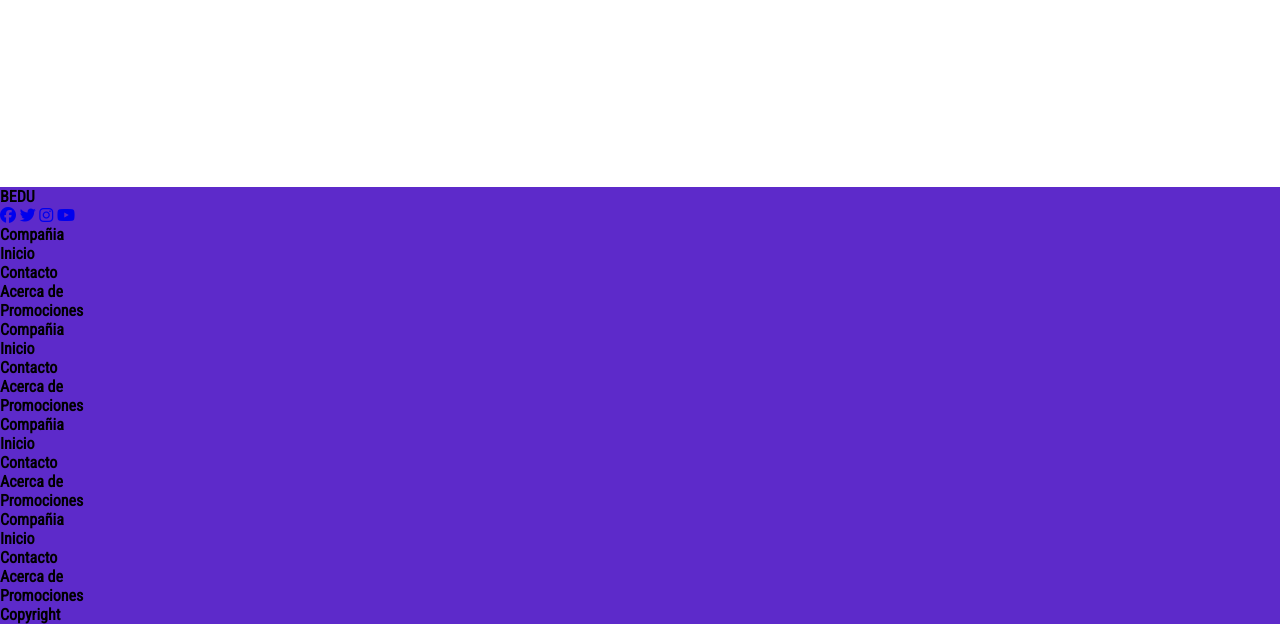
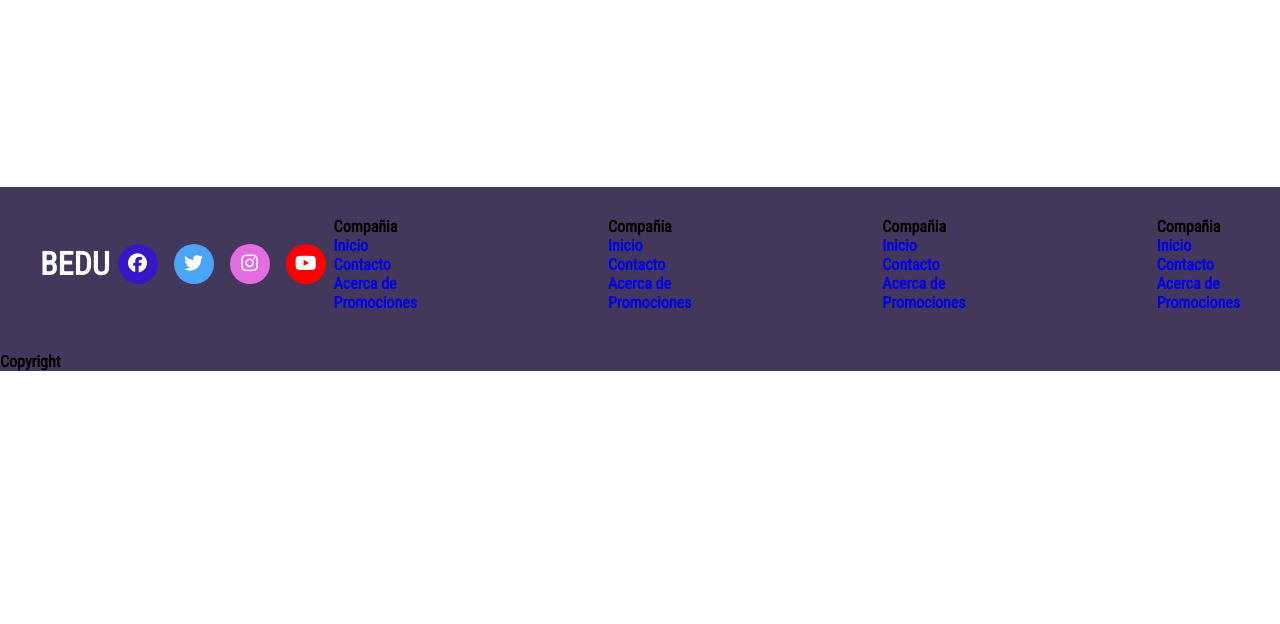
Before and after one commit to SantiagoValadez/practica03, a plain HTML site: page index.html in a window 1280 px wide. Shown: the part 1360-1984 px from the top of the page. After the commit the page ends 1731 px from the top, so only its background shows below. Drawn offline with Linux system fonts and the light colour scheme; a web font is replaced by a local one.

Commit message:
se estilizaron los logos en el footer

```diff
--- a/index.html
+++ b/index.html
@@ -75,38 +75,38 @@
                     <a href="#"><i class="fa-brands fa-youtube"></i></a>
                 </div>
                 <!-- ENLACES DE NAVEGACION -->
-                <div class="link boxes">
+                <div class="link-boxes">
                     <!-- primer columna -->
                     <ul class="box">
                         <li class="link-name">Compañia</li>
-                        <li><a href="#"></a>Inicio</li>
-                        <li><a href="#"></a>Contacto</li>
-                        <li><a href="#"></a>Acerca de</li>
-                        <li><a href="#"></a>Promociones</li>
+                        <li><a href="#">Inicio</a></li>
+                        <li><a href="#">Contacto</a></li>
+                        <li><a href="#">Acerca de</a></li>
+                        <li><a href="#">Promociones</a></li>
                     </ul>
                     <!-- segunda columna -->
                     <ul class="box">
                         <li class="link-name">Compañia</li>
-                        <li><a href="#"></a>Inicio</li>
-                        <li><a href="#"></a>Contacto</li>
-                        <li><a href="#"></a>Acerca de</li>
-                        <li><a href="#"></a>Promociones</li>
+                        <li><a href="#">Inicio</a></li>
+                        <li><a href="#">Contacto</a></li>
+                        <li><a href="#">Acerca de</a></li>
+                        <li><a href="#">Promociones</a></li>
                     </ul>
                     <!-- tercer columna -->
                     <ul class="box">
                         <li class="link-name">Compañia</li>
-                        <li><a href="#"></a>Inicio</li>
-                        <li><a href="#"></a>Contacto</li>
-                        <li><a href="#"></a>Acerca de</li>
-                        <li><a href="#"></a>Promociones</li>
+                        <li><a href="#">Inicio</a></li>
+                        <li><a href="#">Contacto</a></li>
+                        <li><a href="#">Acerca de</a></li>
+                        <li><a href="#">Promociones</a></li>
                     </ul>
                     <!-- cuarta columna -->
                     <ul class="box">
                         <li class="link-name">Compañia</li>
-                        <li><a href="#"></a>Inicio</li>
-                        <li><a href="#"></a>Contacto</li>
-                        <li><a href="#"></a>Acerca de</li>
-                        <li><a href="#"></a>Promociones</li>
+                        <li><a href="#">Inicio</a></li>
+                        <li><a href="#">Contacto</a></li>
+                        <li><a href="#">Acerca de</a></li>
+                        <li><a href="#">Promociones</a></li>
                     </ul>
                 </div>
             </div>
--- a/style.css
+++ b/style.css
@@ -22,8 +22,13 @@ font-weight: 900;
 /* EN ESTE APARTADO SE CAMBIA EL COLOR DE LOS ELEMENTOS DE LA PAGINA WEB */
 :root {
     --principal: #ffffff;
-    --secundario: rgb(93, 42, 202);
+    --secundario: rgb(67, 56, 91);
     --tercero: black;
+    --color-facebook: rgb(55, 23, 197);
+    --color-twitter: rgb(74, 165, 245);
+    --color-instagram: #e46de0;
+    --color-youtube:red;
+
 }
 
 nav {
@@ -168,4 +173,71 @@ footer::before{
     width: 100%;
     background: var(--principal);
 }
+
+footer .content{
+    max-width: 1280px;
+    margin: auto;
+    padding: 30px 40px 40px 40px;
+}
+
+.content .top{
+    display: flex;
+    align-items: center;
+}
+
+.content .top .logo-details{
+    color: var(--principal);
+    font-size: 32px;
+}
+
+.content .top .media-icons{
+    display: flex;
+}
+.content .top .media-icons a{
+    height: 40px;
+    width: 40px;
+    margin: 0 8px;
+    border-radius: 50%;
+    text-align: center;
+    color: var(--principal);
+    font-size: 19px;
+    text-decoration: none;
+    line-height: 40px;
+    transition: all 0.4s ease;
+}
+
+.top .media-icons a:nth-child(1){
+    background: var(--color-facebook);
+}
+.top .media-icons a:nth-child(1):hover{
+    color: var(--color-facebook);
+    background: var(--principal);
+}
+.top .media-icons a:nth-child(2){
+    background: var(--color-twitter);
+}
+.top .media-icons a:nth-child(2):hover{
+    color: var(--color-twitter);
+    background: var(--principal);
+}
+.top .media-icons a:nth-child(3){
+    background: var(--color-instagram);
+}
+.top .media-icons a:nth-child(3):hover{
+    color: var(--color-instagram);
+    background: var(--principal);
+}
+.top .media-icons a:nth-child(4){
+    background: var(--color-youtube);
+}
+.top .media-icons a:nth-child(4):hover{
+    color: var(--color-youtube);
+    background: var(--principal);
+}
+
+footer .content .link-boxes{
+    width: 100%;
+    display: flex;
+    justify-content: space-between;
+}
 /* FOOTER */
```
